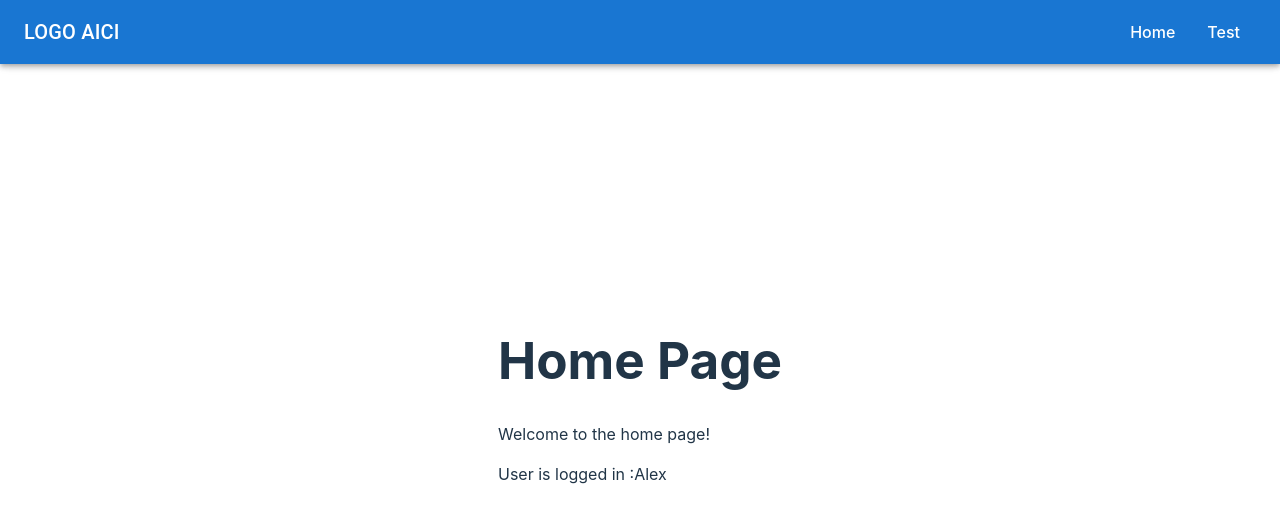
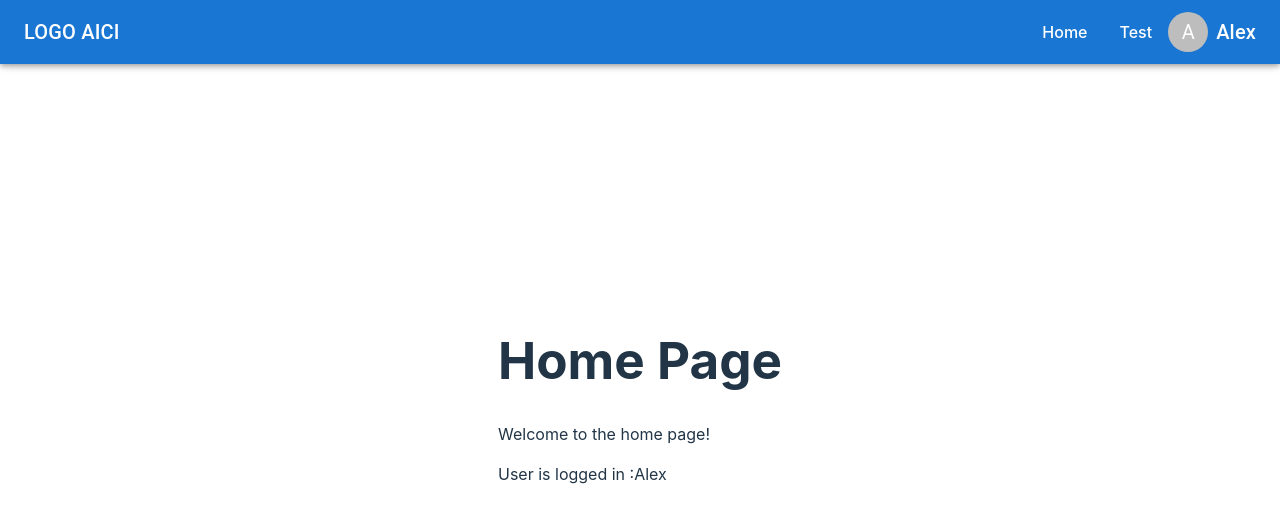
Before and after one commit to iCooKie123/catalog-online, a React (Vite) app: page /login in a window 1280 px wide. Both pictures are taken after a click on the button "ASD". Shown: the top 522 px of the page. Built offline with nearby package versions, Linux system fonts and the light colour scheme.

Commit message:
Add ProfileSection component to NavBar

```diff
--- a/src/components/navbar/nav-bar/NavBar.tsx
+++ b/src/components/navbar/nav-bar/NavBar.tsx
@@ -15,6 +15,7 @@ import { DrawerContents } from "../drawer";
 import { CustomRoute } from "../../../models";
 import { Navlink } from "../links";
 import { AuthContext } from "../../../contexts";
+import { ProfileSection } from "../profile-section";
 
 interface NavBarProps {
 	navItems: CustomRoute[];
@@ -79,6 +80,14 @@ export const NavBar = ({ navItems }: NavBarProps) => {
 							</List>
 						</nav>
 					</Box>
+					<Box
+						sx={{
+							display: { xs: "flex", sm: "block" },
+							width: { xs: "100%", sm: "auto" },
+							justifyContent: "flex-end",
+						}}>
+						<ProfileSection />
+					</Box>
 				</Toolbar>
 			</AppBar>
 			<Drawer
--- /dev/null
+++ b/src/components/navbar/profile-section/ProfileSection.tsx
@@ -0,0 +1,16 @@
+import { Avatar, Box, Typography } from "@mui/material";
+import { useContext } from "react";
+import { AuthContext } from "../../../contexts";
+
+export const ProfileSection = () => {
+	const { currentUser } = useContext(AuthContext);
+	return currentUser ? (
+		<Box
+			display={"flex"}
+			alignItems="center"
+			gap={1}>
+			<Avatar>{currentUser?.name.charAt(0)}</Avatar>
+			<Typography variant="h6">{currentUser?.name}</Typography>
+		</Box>
+	) : null;
+};
--- /dev/null
+++ b/src/components/navbar/profile-section/index.ts
@@ -0,0 +1 @@
+export * from "./ProfileSection";
```
